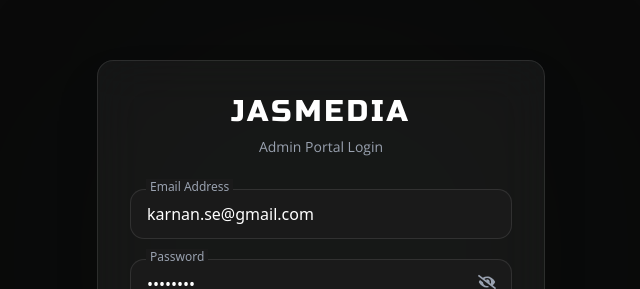
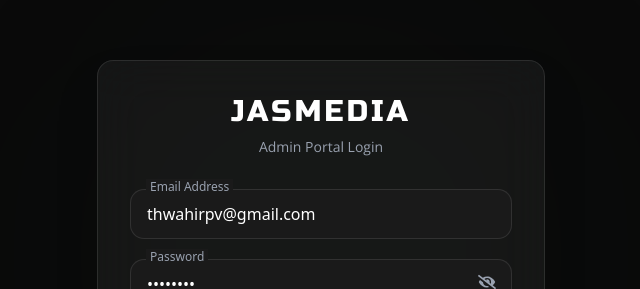
Before and after one commit to thwahirpv/Jasmedia-Frontend, a React (Vite) app: page /admin/login in a window 1280 px wide. Shown: the part 145-434 px from the top of the page, without its empty margins (319-959 px from the left). Built offline with nearby package versions, Linux system fonts and the light colour scheme; a web font is replaced by a local one.

Commit message:
added new login credentiols in the state

```diff
--- a/src/constants/constants.js
+++ b/src/constants/constants.js
@@ -1,7 +1,8 @@
 export const ACCESS_TOKEN='access_token';
 export const REFRESH_TOKEN='refresh_token';
-export const BASE_URL='https://jasmedia-backend.onrender.com/admin';
+export const BASE_URL='https://jasmedia-backend.onrender.com/admin'
 export const USER_URL='https://jasmedia-backend.onrender.com/user'
+
 
 
 export const EMAIL='email'
--- a/src/pages/admin/Login.jsx
+++ b/src/pages/admin/Login.jsx
@@ -11,8 +11,8 @@ const Login = () => {
   // Hooks
   const [isEmailFocus, setIsEmailFocus] = useState(false);
   const [isPasswordFocus, setIsPasswordFocus] = useState(false);
-  const [email, setEmail] = useState("karnan.se@gmail.com");
-  const [password, setPassword] = useState("12341234");
+  const [email, setEmail] = useState("thwahirpv@gmail.com");
+  const [password, setPassword] = useState("Thwa@123");
   const [isShowPassword, setIsShowPassword] = useState(false);
   const dispatch = useDispatch();
   const { isLoading, user, error, isBlocked } = useSelector((state) => state.auth);
```
